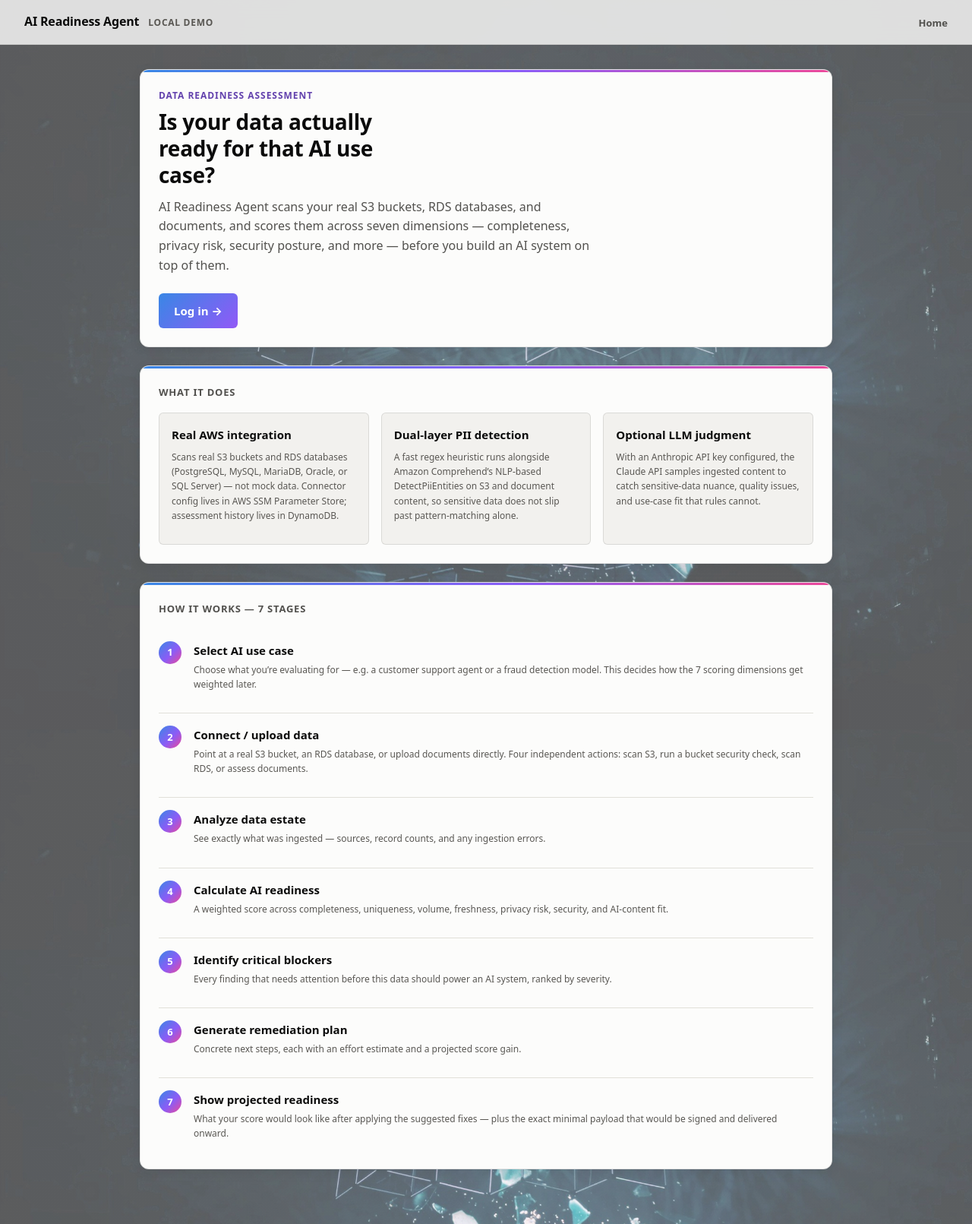
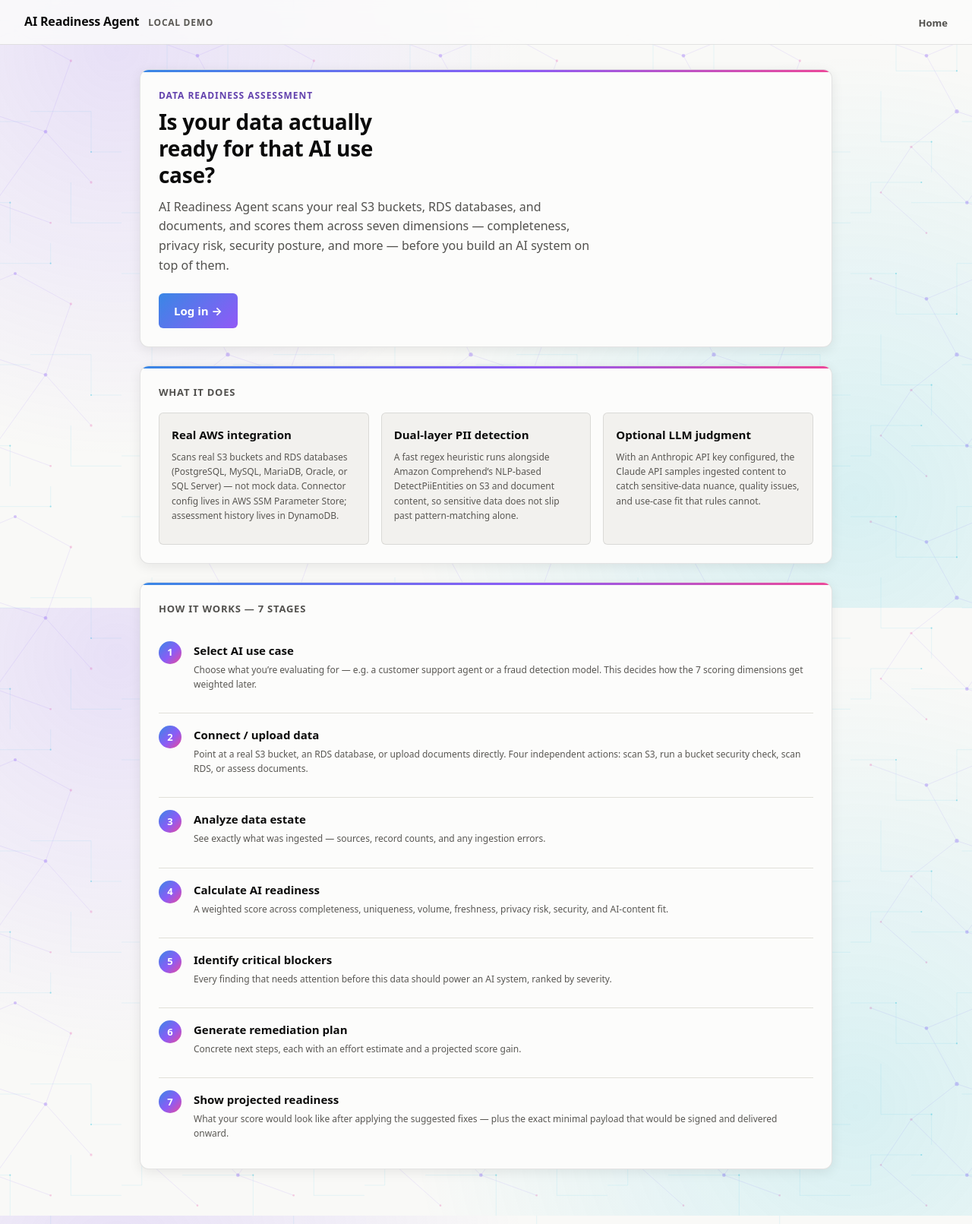
Before and after one commit to Ganeshraja1992/AI_Readiness_agent, a Flask app: page / in a window 1280 px wide. Shown: the whole page at 76% size. Run offline with Flask 3, Linux system fonts and the light colour scheme.

Commit message:
Switch background to AI-themed neural network/circuit pattern

```diff
--- a/webapp/static/style.css
+++ b/webapp/static/style.css
@@ -122,15 +122,12 @@
   color: var(--text-primary);
   background-color: var(--page-plane);
   background-image:
-    linear-gradient(
-      color-mix(in srgb, var(--page-plane) 35%, transparent),
-      color-mix(in srgb, var(--page-plane) 35%, transparent)
-    ),
-    url("hero-bg.jpg");
-  background-repeat: no-repeat, no-repeat;
-  background-attachment: fixed, fixed;
-  background-position: center, center;
-  background-size: cover, cover;
+    radial-gradient(circle at 12% 8%, color-mix(in srgb, var(--accent-violet) 16%, transparent) 0%, transparent 40%),
+    radial-gradient(circle at 88% 82%, color-mix(in srgb, var(--accent-cyan) 14%, transparent) 0%, transparent 45%),
+    url("ai-bg.svg");
+  background-repeat: no-repeat, no-repeat, repeat;
+  background-attachment: fixed, fixed, fixed;
+  background-size: auto, auto, 320px 320px;
   min-height: 100vh;
 }
 
```
Also changed, not shown: webapp/static/ai-bg.svg, webapp/static/hero-bg.jpg (deleted).
